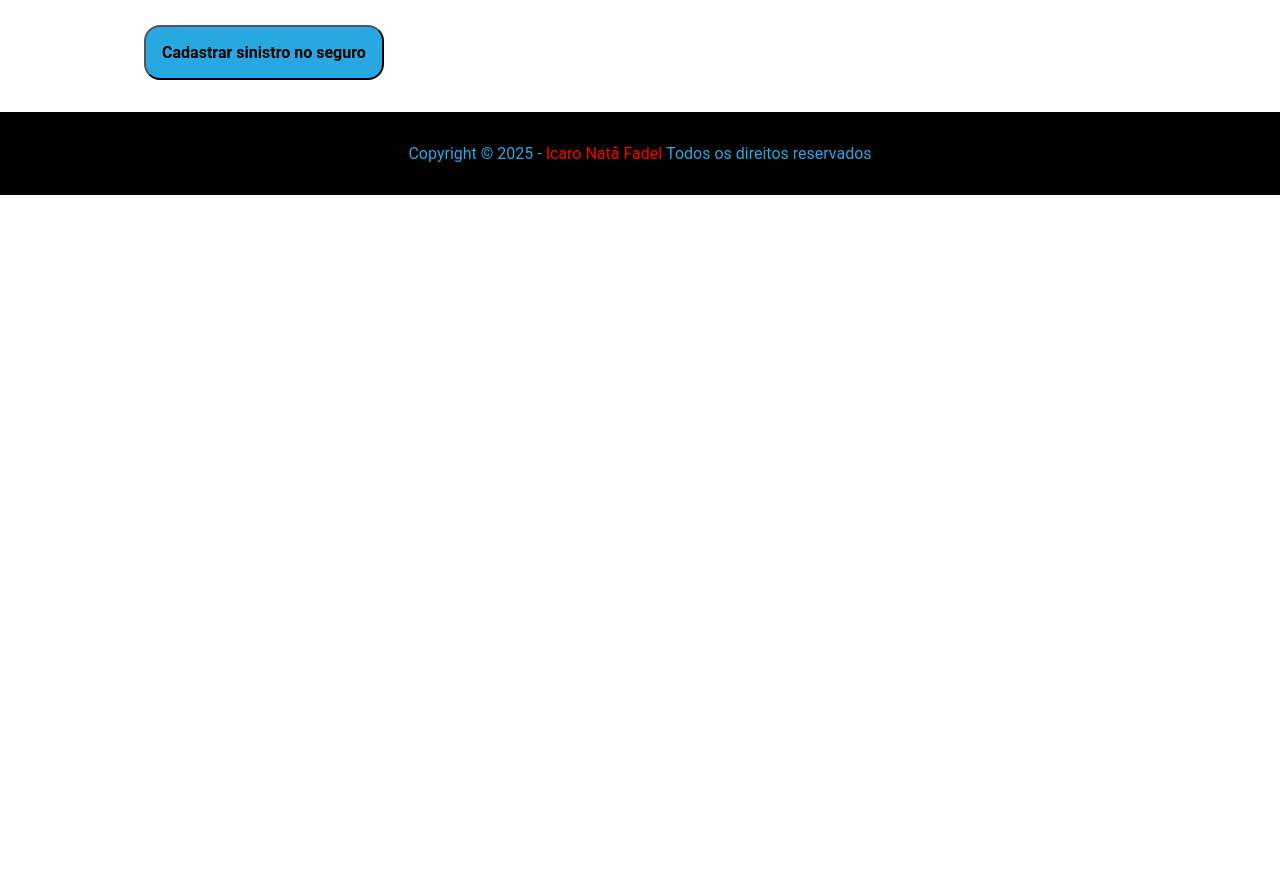
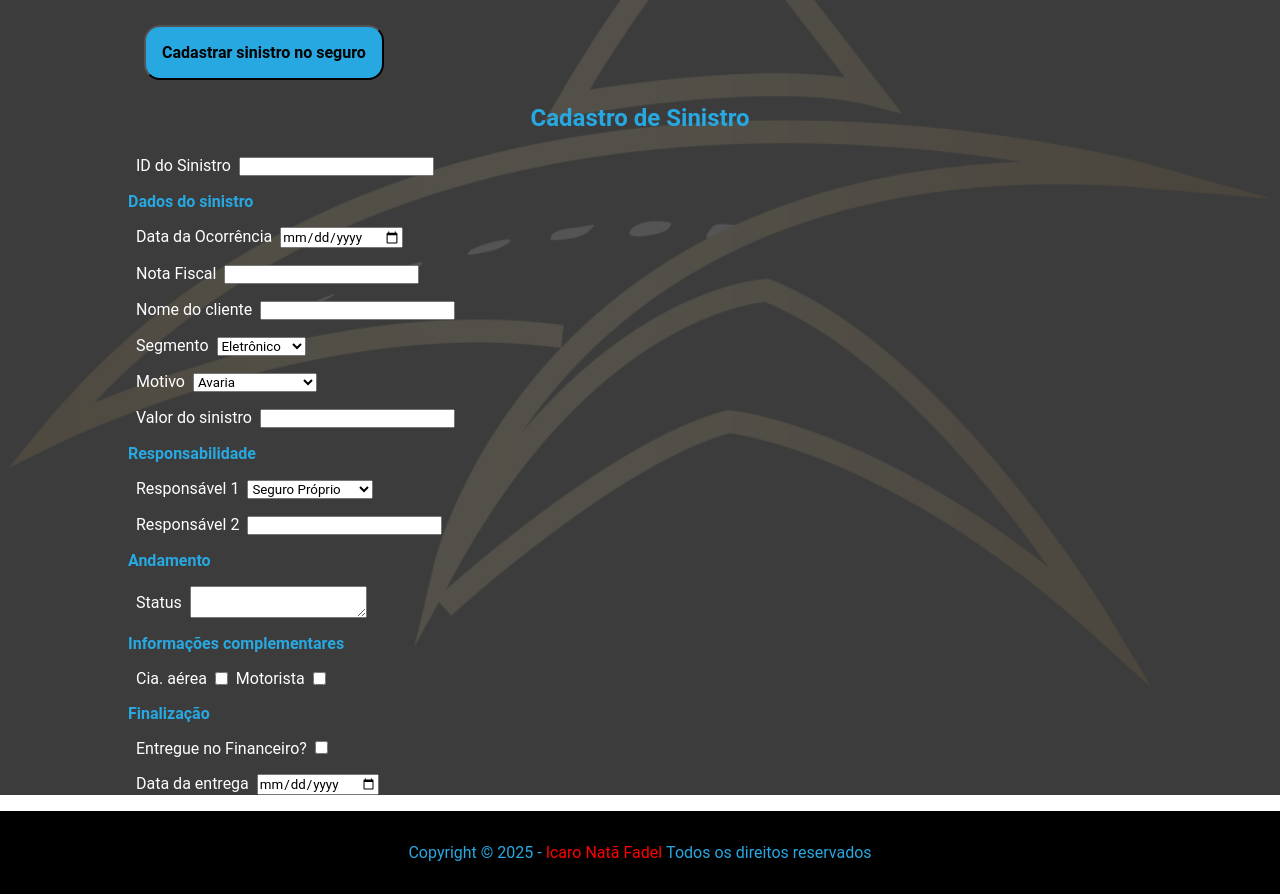
Before and after one commit to icarofadel/Risk_Sinistros, a React (Create React App) app: page / in a window 1280 px wide. Shown: the part 325-1219 px from the top of the page. Before the commit the page ends 800 px from the top, so only its background shows below. Built offline with nearby package versions, Linux system fonts and the light colour scheme.

Commit message:
add FormCadSinistro

```diff
--- a/package.json
+++ b/package.json
@@ -12,6 +12,7 @@
     "@types/react-dom": "^18.0.11",
     "react": "^18.2.0",
     "react-dom": "^18.2.0",
+    "react-router-dom": "^7.1.5",
     "react-scripts": "5.0.1",
     "styled-components": "^6.1.15",
     "typescript": "^4.9.5",
--- a/src/App.tsx
+++ b/src/App.tsx
@@ -3,6 +3,7 @@ import Header from './components/Header'
 import Footer from './components/Footer'
 import Home from './components/Home'
 import { useEffect, useRef } from 'react'
+import FormSinistro from './components/FormCadSinistro'
 
 function App() {
   const audioRef = useRef<HTMLAudioElement>(null)
@@ -14,14 +15,17 @@ function App() {
   }, [])
   return (
     <>
+      <audio ref={audioRef} autoPlay loop>
+        <source src="/sons/music.mp3" type="audio/mp3" />
+        Seu navegador não suporta a tag de áudio.
+      </audio>
       <GlobalCss />
       <Header />
-      <div className="container">
-        <Home />
-        <audio ref={audioRef} autoPlay loop>
-          <source src="/sons/music.mp3" type="audio/mp3" />
-          Seu navegador não suporta a tag de áudio.
-        </audio>
+      <div className="fundo">
+        <div className="container">
+          <Home />
+          <FormSinistro />
+        </div>
       </div>
       <Footer />
     </>
--- a/src/components/Footer/styles.ts
+++ b/src/components/Footer/styles.ts
@@ -5,7 +5,6 @@ export const Container = styled.footer`
   background-color: #000;
   color: ${cores.color};
   padding: 32px;
-  margin-top: 16px;
   width: 100%;
 
   div {
--- /dev/null
+++ b/src/components/FormCadSinistro/index.tsx
@@ -0,0 +1,166 @@
+import { useState } from 'react'
+import * as S from './styles'
+
+const FormSinistro = () => {
+  const [selected, setSelected] = useState<string | null>(null)
+
+  const handleCheckboxChange = (value: string) => {
+    if (selected === value) {
+      setSelected(null)
+    } else {
+      setSelected(value)
+    }
+  }
+
+  return (
+    <form>
+      <S.CampoForm>
+        <div>
+          <S.Title>Cadastro de Sinistro</S.Title>
+          <S.Row>
+            <S.TextLabel htmlFor="idSinistro">ID do Sinistro</S.TextLabel>
+            <input type="number" />
+          </S.Row>
+          <S.TitleSecundario>Dados do sinistro</S.TitleSecundario>
+          <div>
+            <S.Row>
+              <S.TextLabel htmlFor="DataOcorrencia">
+                Data da Ocorrência
+              </S.TextLabel>
+              <input type="date" />
+            </S.Row>
+            <S.Row>
+              <S.TextLabel htmlFor="NF">Nota Fiscal</S.TextLabel>
+              <input type="number" />
+            </S.Row>
+            <S.Row>
+              <S.TextLabel htmlFor="NomeCliente">Nome do cliente</S.TextLabel>
+              <input type="text" />
+            </S.Row>
+            <S.Row>
+              <S.TextLabel htmlFor="Segmento">Segmento</S.TextLabel>
+              <select name="segmento" id="segmento">
+                <option value="Eletronico">Eletrônico</option>
+                <option value="Farmaco">Farmaco</option>
+                <option value="Alimenticio">Alimentício</option>
+              </select>
+            </S.Row>
+            <S.Row>
+              <S.TextLabel htmlFor="Motivo">Motivo</S.TextLabel>
+              <select name="Motivo" id="Motivo">
+                <option value="Avaria">Avaria</option>
+                <option value="Roubo">Roubo</option>
+                <option value="Extravio/Falta">Extravio/Falta</option>
+                <option value="Acidente">Acidente</option>
+                <option value="ViolacaoLacre">Violação de lacre</option>
+              </select>
+            </S.Row>
+            <S.Row>
+              <S.TextLabel htmlFor="ValorSinistro">
+                Valor do sinistro
+              </S.TextLabel>
+              <input type="" />
+            </S.Row>
+          </div>
+          <S.TitleSecundario>Responsabilidade</S.TitleSecundario>
+          <div>
+            <S.Row>
+              <S.TextLabel htmlFor="Responsavel1">Responsável 1</S.TextLabel>
+              <select name="Responsavel1" id="Responsavel1">
+                <option value="SeguroProprio">Seguro Próprio</option>
+                <option value="ImpactoIBL">Impacto IBL</option>
+                <option value="ImpactoLogic">Impacto Logic</option>
+                <option value="Parceiro/Agentes">Parceiro/Agentes</option>
+                <option value="SeguroCliente">Seguro Cliente</option>
+                <option value="Improcedente">Improcedente</option>
+                <option value="EmAndamento">Em andamento</option>
+              </select>
+            </S.Row>
+            <S.Row>
+              <S.TextLabel htmlFor="Responsavel2">Responsável 2</S.TextLabel>
+              <input type="text" />
+            </S.Row>
+          </div>
+          <S.TitleSecundario>Andamento</S.TitleSecundario>
+          <div>
+            <S.Row className="resumo">
+              <S.TextLabel htmlFor="Status">Status</S.TextLabel>
+              <textarea name="Resumo" id="Resumo"></textarea>
+            </S.Row>
+          </div>
+          <S.TitleSecundario>Informações complementares</S.TitleSecundario>
+          <div>
+            <S.Row className="resumo">
+              <S.TextLabel htmlFor="CiaAerea">Cia. aérea</S.TextLabel>
+              <input
+                type="checkbox"
+                checked={selected === 'option1'}
+                onChange={() => handleCheckboxChange('option1')}
+              />
+              <S.TextLabel htmlFor="Motorista">Motorista</S.TextLabel>
+              <input
+                type="checkbox"
+                checked={selected === 'option2'}
+                onChange={() => handleCheckboxChange('option2')}
+              />
+            </S.Row>
+
+            <div>
+              {selected === 'option1' && (
+                <>
+                  <S.Row>
+                    <S.TextLabel htmlFor="CiaArea">Nome Cia. área</S.TextLabel>
+                    <input type="text" />
+                  </S.Row>
+                  <S.Row>
+                    <S.TextLabel htmlFor="CiaArea">AWB</S.TextLabel>
+                    <input type="text" />
+                  </S.Row>
+                </>
+              )}
+              {selected === 'option2' && (
+                <>
+                  <S.Row>
+                    <S.TextLabel htmlFor="Motorista">Motorista</S.TextLabel>
+                    <input type="text" />
+                  </S.Row>
+                  <S.Row>
+                    <S.TextLabel htmlFor="CPF">CPF</S.TextLabel>
+                    <input type="text" />
+                  </S.Row>
+                  <S.Row>
+                    <S.TextLabel htmlFor="Placa">Placa</S.TextLabel>
+                    <input type="text" />
+                  </S.Row>
+                  <S.Row>
+                    <S.TextLabel htmlFor="Manifesto">Manifesto</S.TextLabel>
+                    <input type="number" />
+                  </S.Row>
+                  <S.Row>
+                    <S.TextLabel htmlFor="Local">Local</S.TextLabel>
+                    <input type="text" />
+                  </S.Row>
+                </>
+              )}
+            </div>
+          </div>
+          <S.TitleSecundario>Finalização</S.TitleSecundario>
+          <div>
+            <S.Row>
+              <S.TextLabel htmlFor="EntregueFinanceiro">
+                Entregue no Financeiro?
+              </S.TextLabel>
+              <input type="checkbox" />
+            </S.Row>
+            <S.Row>
+              <S.TextLabel htmlFor="DataEntrega">Data da entrega</S.TextLabel>
+              <input type="date" />
+            </S.Row>
+          </div>
+        </div>
+      </S.CampoForm>
+    </form>
+  )
+}
+
+export default FormSinistro
--- /dev/null
+++ b/src/components/FormCadSinistro/styles.ts
@@ -0,0 +1,33 @@
+import styled from 'styled-components'
+import { cores } from '../../styles'
+
+export const CampoForm = styled.div`
+  color: #fff;
+`
+
+export const Title = styled.h3`
+  color: ${cores.color};
+  padding: 8px;
+  font-size: 24px;
+  font-weight: bold;
+  display: flex;
+  justify-content: center;
+`
+export const TitleSecundario = styled.span`
+  color: ${cores.color};
+  margin: 32px 0;
+  font-weight: bold;
+`
+
+export const Row = styled.div`
+  margin: 16px 0;
+
+  &.resumo {
+    display: flex;
+    align-items: center;
+  }
+`
+
+export const TextLabel = styled.label`
+  margin: 0 8px 0;
+`
--- a/src/components/Home/styles.ts
+++ b/src/components/Home/styles.ts
@@ -3,7 +3,8 @@ import { cores } from '../../styles'
 
 export const HomeSection = styled.section`
   h2 {
-    margin-top: 16px;
+    padding: 8px;
+    color: #fff;
     display: flex;
     justify-content: center;
   }
--- a/src/styles.ts
+++ b/src/styles.ts
@@ -1,4 +1,5 @@
 import { createGlobalStyle } from 'styled-components'
+import StarRisk from './assets/image/STAR-RISK.png'
 
 export const cores = {
   white: '#fff',
@@ -19,6 +20,15 @@ export const GlobalCss = createGlobalStyle`
     list-style: none;
   }
 
+  .fundo{
+    background-color: #3c3c3c;
+    background-image: url(${StarRisk});
+    background-size: cover;
+    background-position: center;
+    background-repeat: no-repeat;
+    height: 100%;
+  }
+
   .container {
     max-width: 1024px;
     width: 100%;
```
Also changed, not shown: src/assets/image/STAR-RISK.png (renamed from src/assets/image/STAR RISK.png), 1 other file (tests, documents, lock files or other folders).
